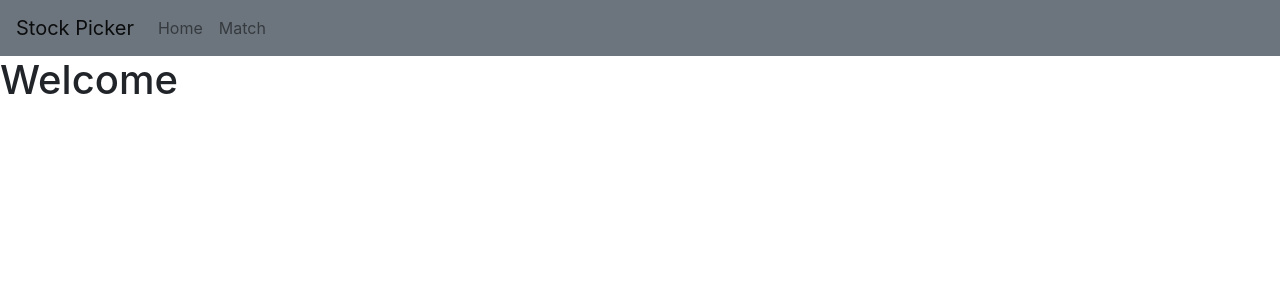
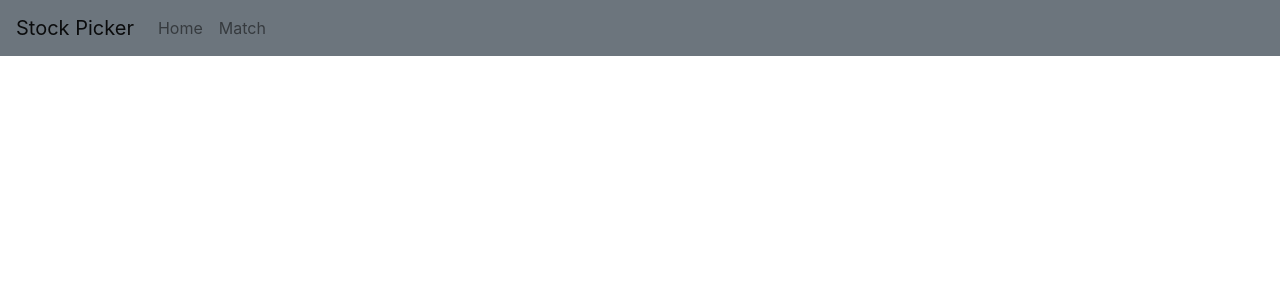
Before and after one commit to Codubee/StockPickerTTH1-2-Front, a React (Create React App) app: page / in a window 1280 px wide. Shown: the top 300 px of the page. Built offline with nearby package versions, Linux system fonts and the light colour scheme.

Commit message:
Replaced landing page with navbar

```diff
--- a/src/App.js
+++ b/src/App.js
@@ -1,9 +1,9 @@
 import './App.css';
-import LandingPage from './views/LandingPage';
+import NavBar from './components/NavBar';
 
 function App() {
   return (
-      <LandingPage />
+      <NavBar />
   );
 }
 
--- a/src/views/LandingPage.js
+++ b/src/views/LandingPage.js
@@ -1,12 +1,11 @@
 import React from 'react';
-import NavBar from '../components/NavBar';
+
 
 function LandingPage()
 {
   return (
         <div>
-            <NavBar/>
-            <h1>Welcome</h1>
+          <h1>Welcome</h1>
         </div>
     )
 }
```
